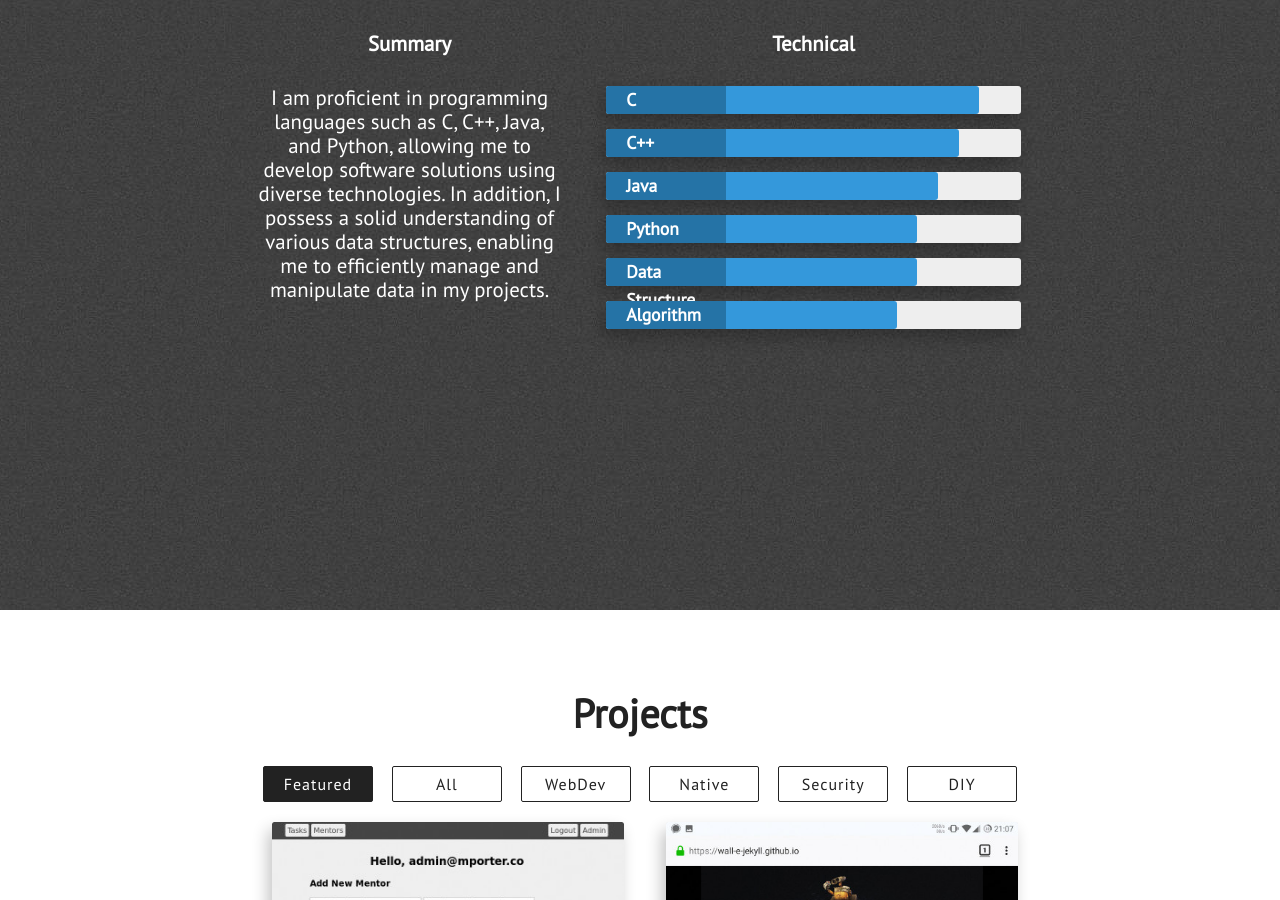
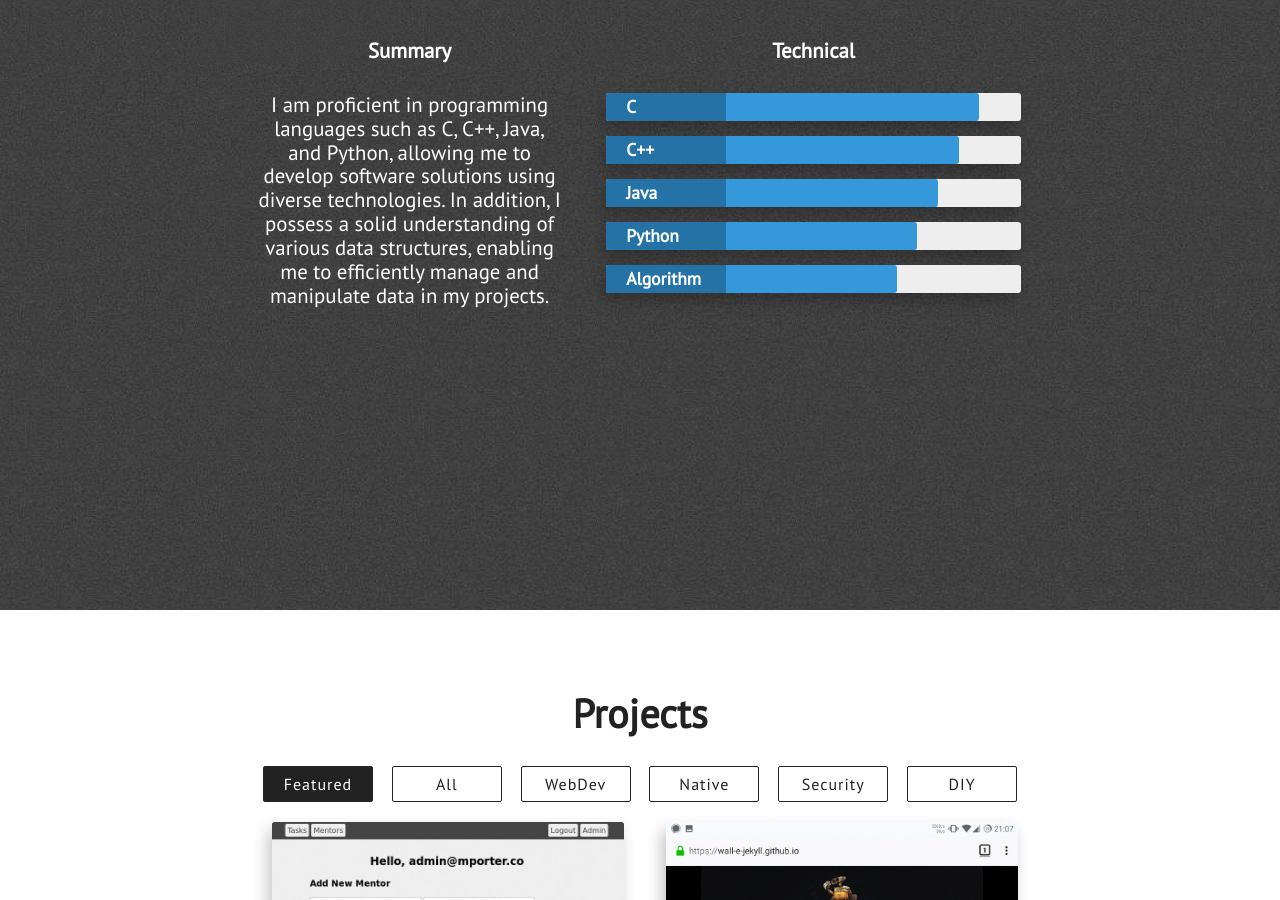
Before and after one commit to ydykim/ydykim.github.io, a Jekyll site: the page built from index.html, in a window 1280 px wide and 900 px high, scrolled down 2290 px. Built offline with Jekyll 4.4.1, drawn with Linux system fonts in a browser that asks for light colours; nearby versions of some CDN libraries.

Commit message:
Update skills.html

```diff
--- a/_includes/skills.html
+++ b/_includes/skills.html
@@ -35,11 +35,6 @@
                             <div class="skillbar-bar" style="background: #3498db;"></div>
                         </div> <!-- End Skill Bar -->
 
-                        <div class="skillbar clearfix " data-percent="75%">
-                            <div class="skillbar-title" style="background: #2980b9;"><span>Data Structure</span></div>
-                            <div class="skillbar-bar" style="background: #3498db;"></div>
-                        </div> <!-- End Skill Bar -->
-
                         <div class="skillbar clearfix " data-percent="70%">
                             <div class="skillbar-title" style="background: #2980b9"><span>Algorithm</span></div>
                             <div class="skillbar-bar" style="background: #3498db;"></div>
```
